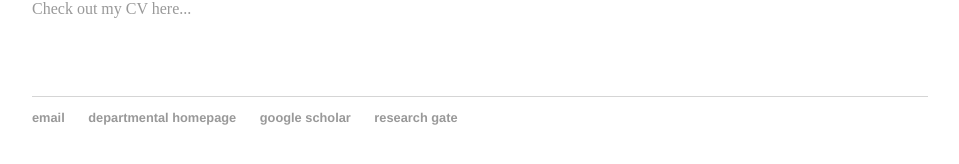
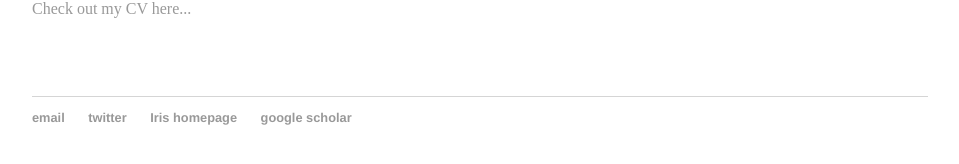
Before and after one commit to apike02/apike02.github.io, a Jekyll site: the page built from index.html, in a window 1280 px wide. Shown: the part 639-803 px from the top of the page, without its empty margins (160-1119 px from the left). Built offline with Jekyll 4.4.1, drawn with Linux system fonts in a browser that asks for light colours.

Commit message:
Update default.html

```diff
--- a/_layouts/default.html
+++ b/_layouts/default.html
@@ -22,9 +22,9 @@
 			<footer>
 	    		<ul>
 	        		<li><a href="mailto:alex.pike02@gmail.com">email</a></li>
-	        		<li><a href="https://www.psych.ox.ac.uk/team/alexandra-pike">departmental homepage</a></li>
+				<li><a href="https://twitter.com/Alexandra_Pike">twitter</a></li>
+	        		<li><a href="https://iris.ucl.ac.uk/iris/browse/profile?upi=ACAPI67">Iris homepage</a></li>
 				<li><a href="https://scholar.google.co.uk/citations?user=XQ8kkegAAAAJ&hl=en">google scholar</a></li>
-				<li><a href="https://www.researchgate.net/profile/Alexandra_Pike2">research gate</a></li>
 				</ul>
 			</footer>
 		</body>
```
